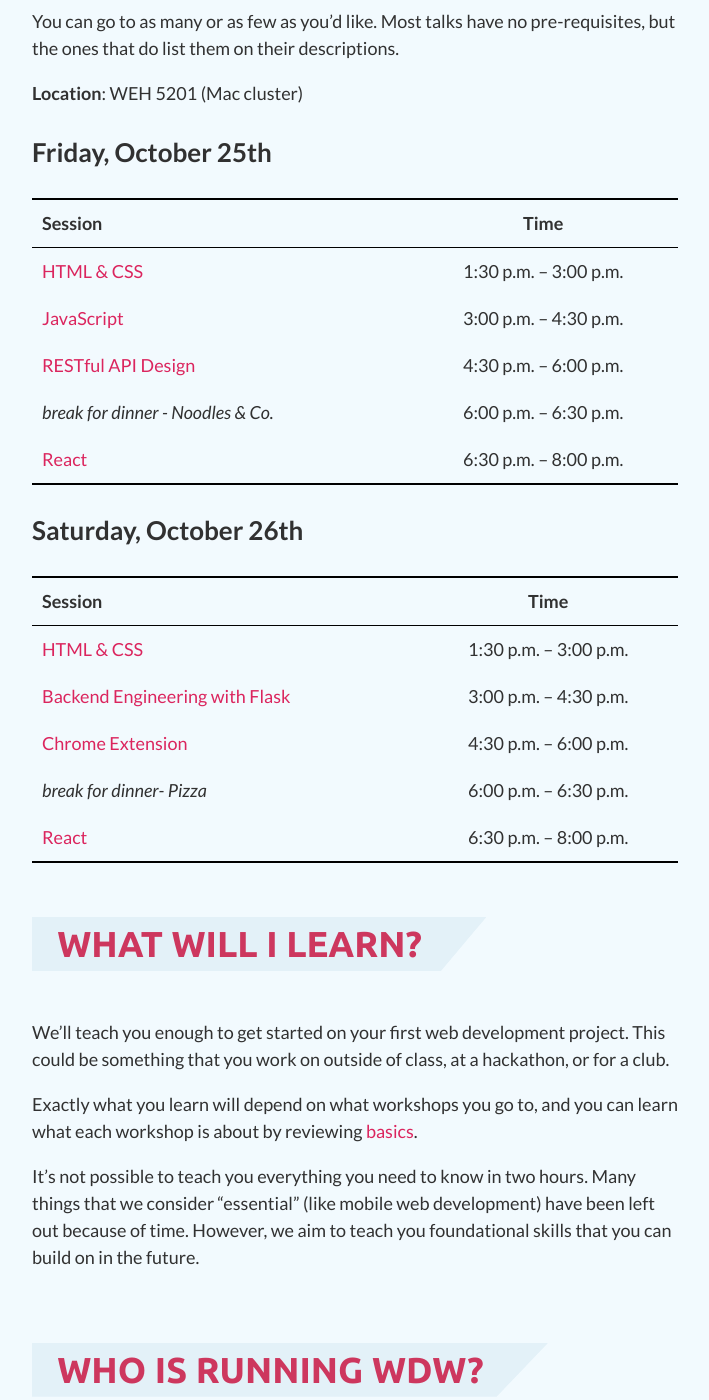
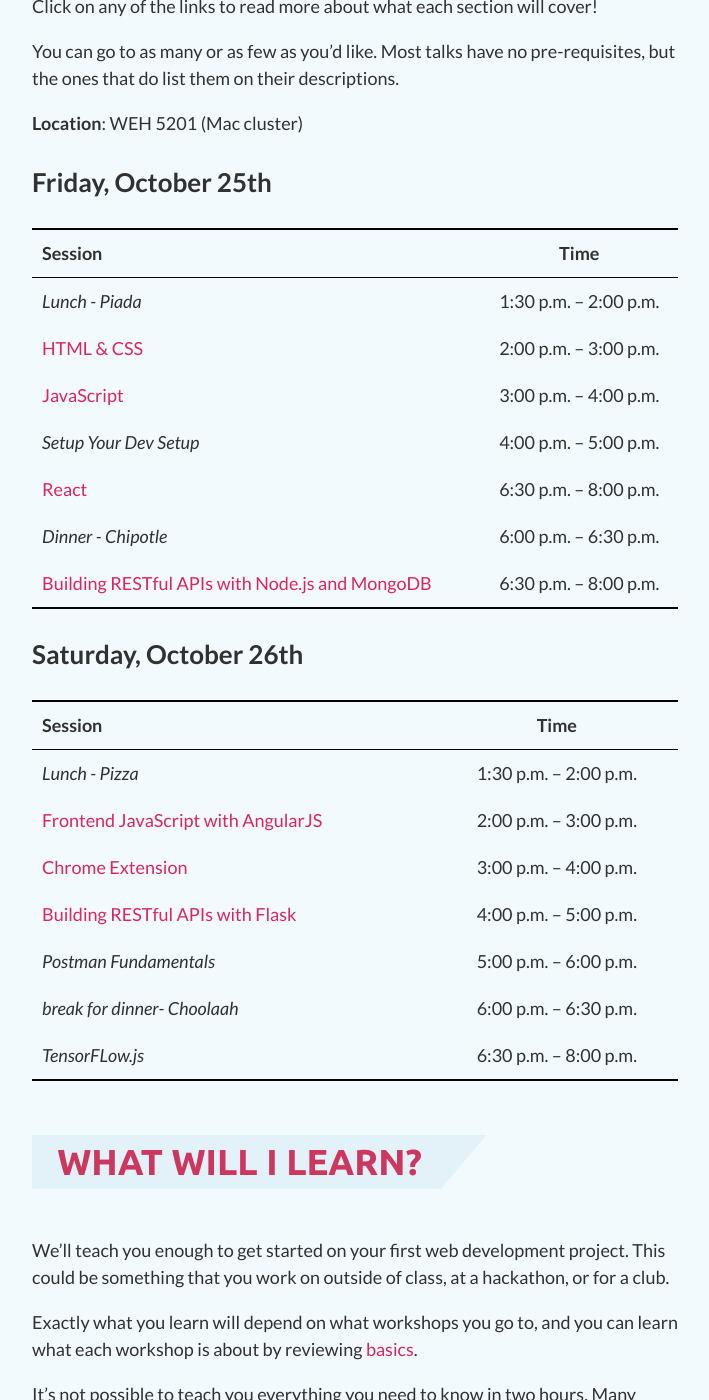
Before and after one commit to ScottyLabs/wdw, a Jekyll site: the page built from index.md, in a window 1280 px wide and 1400 px high, scrolled down 1422 px. Shown: the whole window, without its empty margins (285-994 px from the left). Built offline with Jekyll 4.4.1, drawn with Linux system fonts in a browser that asks for light colours; nearby versions of some CDN libraries.

Commit message:
Update index.md

```diff
--- a/index.md
+++ b/index.md
@@ -22,6 +22,9 @@ knowledge you need to get started.
 1. __[Register]({{ site.registration_link }})__
   - You certainly don't have to register to attend, but we like knowing how many
     people to expect and what people will be interested in learning.
+    <a href="site.registration_link"><button style= "display:block;width:30%;background-color: #CD375E; color:white;padding: 14pix 28px; text-align:center; font-size:16px">Register</button></a>
+
+
 1. __[Read "The Basics"][basics]__
   - This quick read will introduce you to some common concepts and explain what
     the workshops are about.
@@ -46,24 +49,29 @@ pre-requisites, but the ones that do list them on their descriptions.
 
 ### Friday, October 25th
 
-| Session                                | Time                   |
-|----------------------------------------|:----------------------:|
-| [HTML & CSS][html+css]                 | 1:30 p.m. -- 3:00 p.m. |
-| [JavaScript][javascript]               | 3:00 p.m. -- 4:30 p.m. |
-| [RESTful API Design][rest]             | 4:30 p.m. -- 6:00 p.m. |
-| *break for dinner - Noodles & Co.*     | 6:00 p.m. -- 6:30 p.m. |
-| [React][react]                         | 6:30 p.m. -- 8:00 p.m. |
+| Session                                                      | Time                   |
+|--------------------------------------------------------------|:----------------------:|
+| *Lunch - Piada*                                              | 1:30 p.m. -- 2:00 p.m. |
+| [HTML & CSS][html+css]                                       | 2:00 p.m. -- 3:00 p.m. |
+| [JavaScript][javascript]                                     | 3:00 p.m. -- 4:00 p.m. |
+| *Setup Your Dev Setup*                                       | 4:00 p.m. -- 5:00 p.m. |
+| [React][react]                                               | 6:30 p.m. -- 8:00 p.m. |
+| *Dinner - Chipotle*                                          | 6:00 p.m. -- 6:30 p.m. |
+| [Building RESTful APIs with Node.js and MongoDB][rest]       | 6:30 p.m. -- 8:00 p.m. |
 
 
 ### Saturday, October 26th
 
-| Session                                    | Time                   |
-|--------------------------------------------|:----------------------:|
-| [HTML & CSS][html+css]                     | 1:30 p.m. -- 3:00 p.m. |
-| [Backend Engineering with Flask][backend]  | 3:00 p.m. -- 4:30 p.m. |
-| [Chrome Extension][tensorflow]             | 4:30 p.m. -- 6:00 p.m. |
-| *break for dinner- Pizza*                  | 6:00 p.m. -- 6:30 p.m. |
-| [React][react]                             | 6:30 p.m. -- 8:00 p.m. |
+| Session                                                      | Time                   |
+|--------------------------------------------------------------|:----------------------:|
+| *Lunch - Pizza*                                              | 1:30 p.m. -- 2:00 p.m. |
+| [Frontend JavaScript with AngularJS][javascript]             | 2:00 p.m. -- 3:00 p.m. |
+| [Chrome Extension][tensorflow]                               | 3:00 p.m. -- 4:00 p.m. |
+| [Building RESTful APIs with Flask][rest]                     | 4:00 p.m. -- 5:00 p.m. |
+| *Postman Fundamentals*                                       | 5:00 p.m. -- 6:00 p.m. |
+| *break for dinner- Choolaah*                                 | 6:00 p.m. -- 6:30 p.m. |
+| *TensorFLow.js*                                              | 6:30 p.m. -- 8:00 p.m. |
+
 
 
 ## What will I learn?
```
